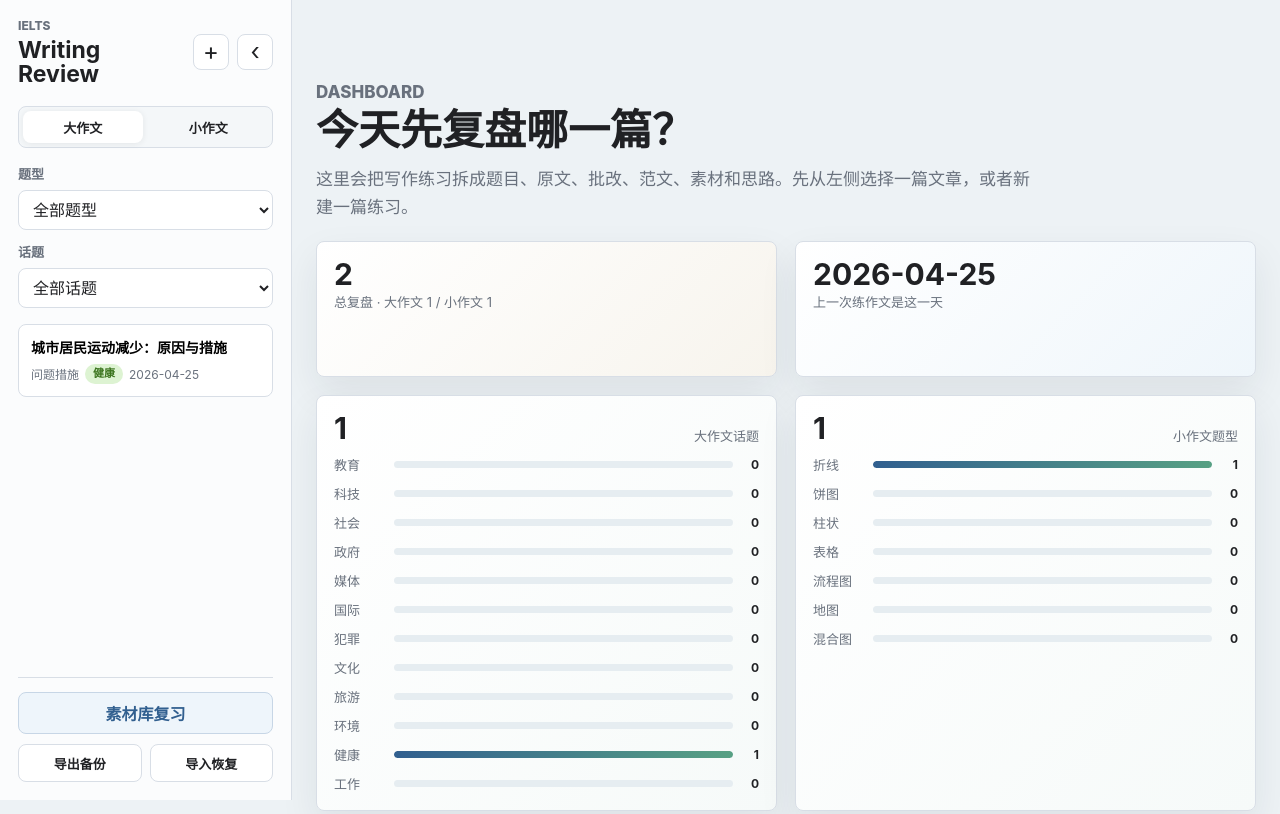
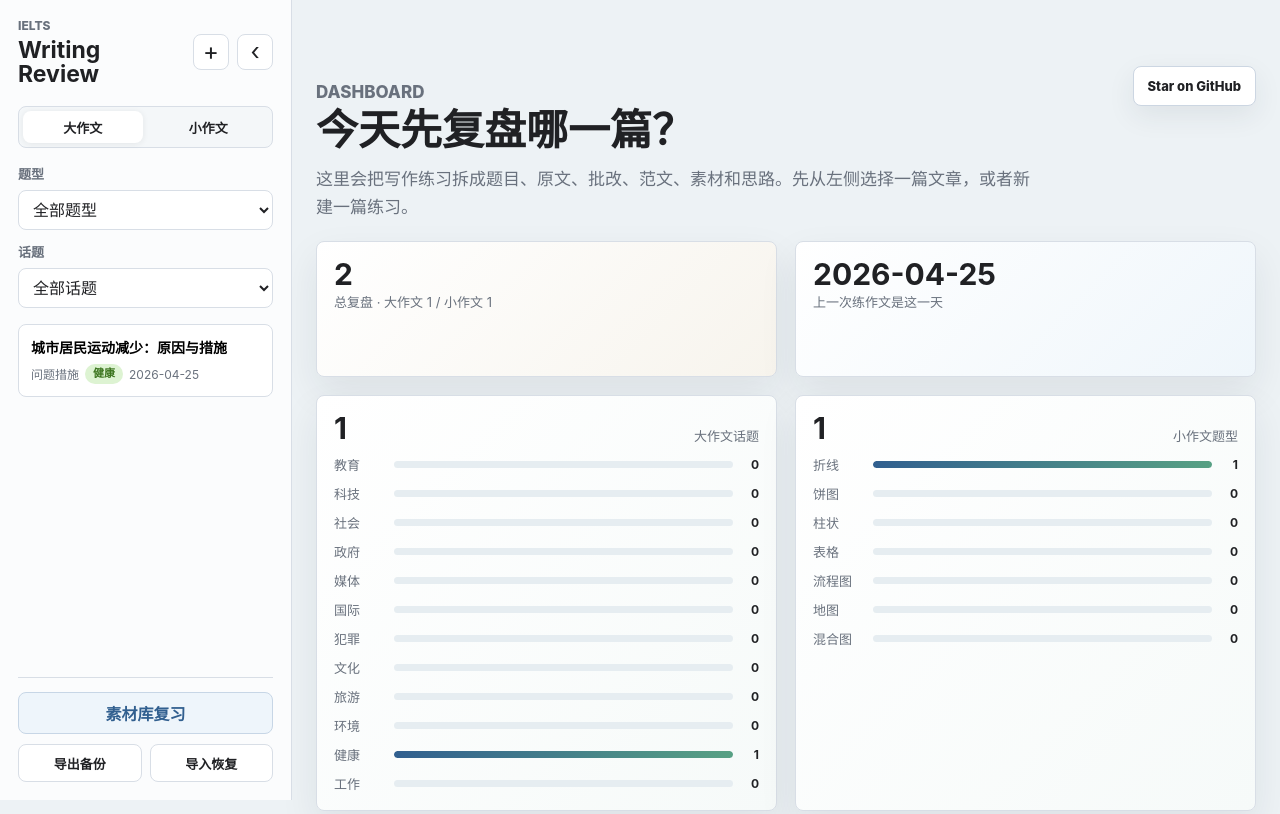
Before and after one commit to pinksoso69/ielts-writing-review, a plain HTML site: page index.html in a window 1280 px wide. Shown: the top 814 px of the page. Drawn offline with Linux system fonts and the light colour scheme.

Commit message:
Add Umami analytics

```diff
--- a/index.html
+++ b/index.html
@@ -4,6 +4,7 @@
     <meta charset="UTF-8" />
     <meta name="viewport" content="width=device-width, initial-scale=1.0" />
     <title>IELTS Writing Review</title>
+    <script defer src="https://cloud.umami.is/script.js" data-website-id="b738fd49-31a0-478e-bd38-641fe0dc7ba7"></script>
     <link rel="stylesheet" href="styles.css" />
   </head>
   <body>
@@ -54,12 +55,22 @@
 
       <main class="workspace">
         <section class="welcome-view" id="welcomeView">
+          <div class="welcome-head">
             <div class="welcome-copy">
               <p class="eyebrow">Dashboard</p>
               <h2>今天先复盘哪一篇？</h2>
               <p>
                 这里会把写作练习拆成题目、原文、批改、范文、素材和思路。先从左侧选择一篇文章，或者新建一篇练习。
               </p>
+            </div>
+            <a
+              class="github-star-button"
+              href="https://github.com/pinksoso69/ielts-writing-review"
+              target="_blank"
+              rel="noreferrer"
+            >
+              Star on GitHub
+            </a>
           </div>
 
           <div class="metric-grid" id="metricGrid"></div>
--- a/styles.css
+++ b/styles.css
@@ -354,6 +354,13 @@ textarea {
   padding-top: 42px;
 }
 
+.welcome-head {
+  display: flex;
+  align-items: flex-start;
+  justify-content: space-between;
+  gap: 18px;
+}
+
 .welcome-copy {
   max-width: 720px;
 }
@@ -368,6 +375,27 @@ textarea {
   color: var(--muted);
   font-size: 17px;
   line-height: 1.65;
+}
+
+.github-star-button {
+  display: inline-grid;
+  place-items: center;
+  min-height: 40px;
+  flex: 0 0 auto;
+  padding: 0 14px;
+  border: 1px solid #ccd6e2;
+  border-radius: 8px;
+  background: #fff;
+  color: var(--ink);
+  font-size: 13px;
+  font-weight: 760;
+  text-decoration: none;
+  box-shadow: 0 10px 28px rgba(36, 48, 64, 0.08);
+}
+
+.github-star-button:hover {
+  border-color: #9fb4cb;
+  background: #f8fbfd;
 }
 
 .metric-grid {
@@ -1196,6 +1224,10 @@ summary strong {
     justify-content: flex-start;
   }
 
+  .welcome-head {
+    flex-direction: column;
+  }
+
   .welcome-copy h2 {
     font-size: 30px;
   }
```
Lines whose indentation alone changed are shown as unchanged.
